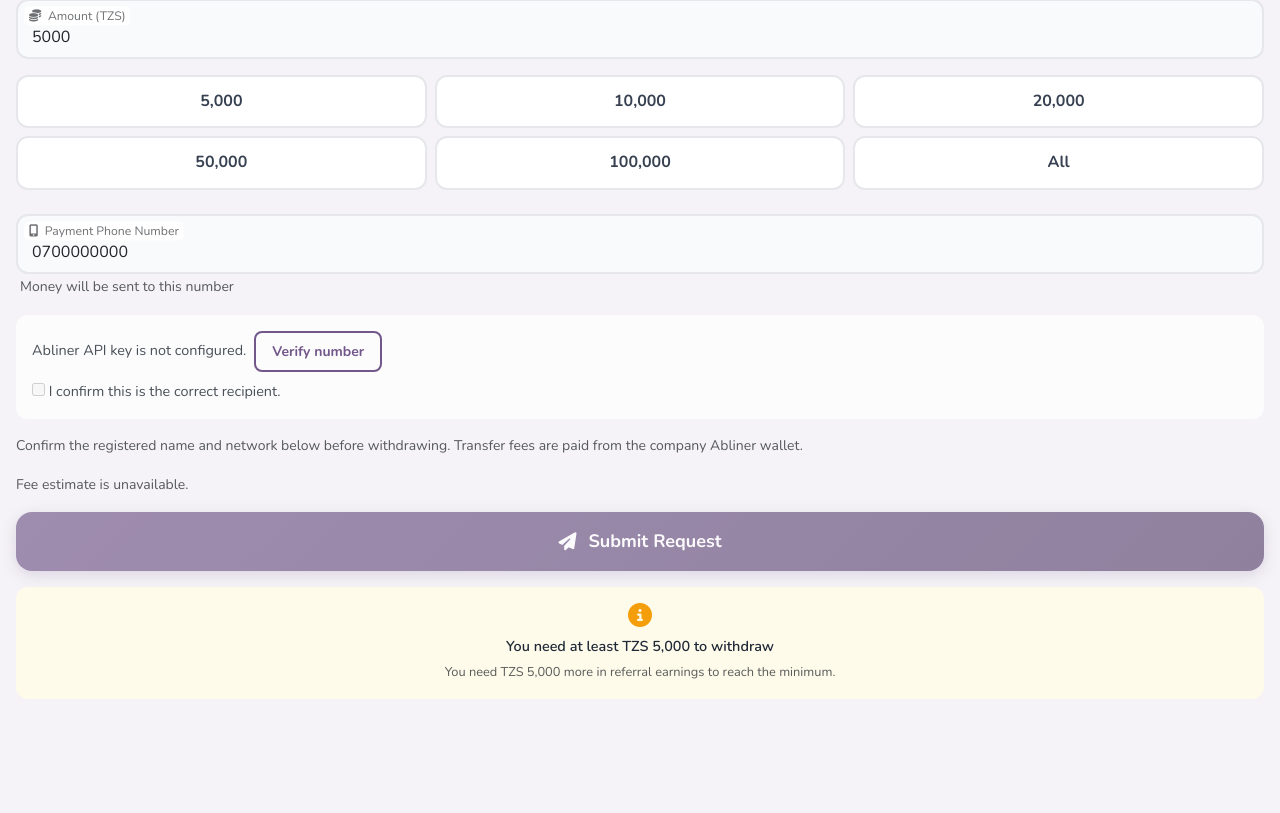
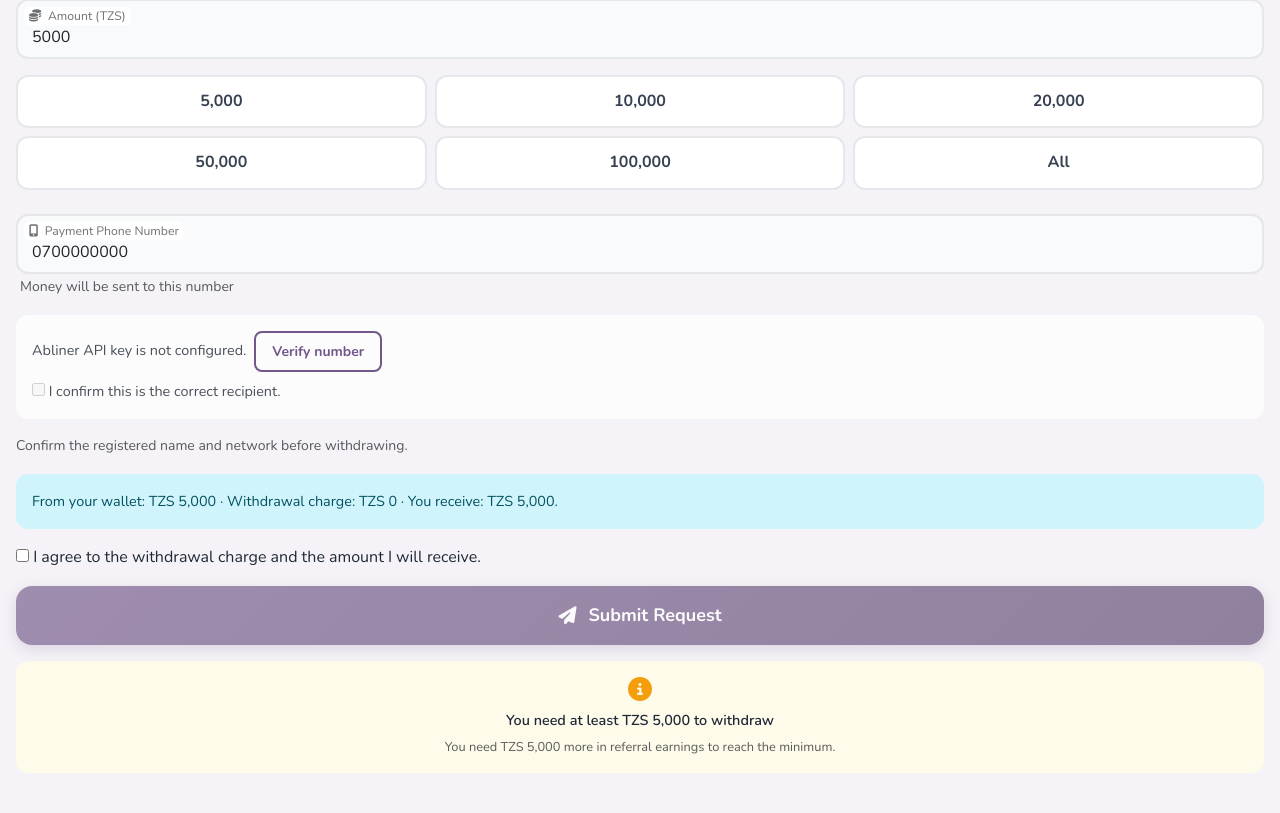
Before and after one commit to mtaitahd/earnsphere, a PHP site: page /earnsphere/withdrawal.php in a window 1280 px wide. Shown: the part 341-1154 px from the top of the page. Before the commit the page ends 1040 px from the top, so only its background shows below. Run offline with PHP 8.4, Linux system fonts and the light colour scheme; a user stored in the database is signed in; data comes from the database, SQL or seed files in the repository; data that the repository does not hold is empty; some libraries are stand-ins or nearby versions.

Commit message:
Add admin-configured withdrawal charges with net payout confirmation

```diff
--- a/admin/withdrawals.php
+++ b/admin/withdrawals.php
@@ -190,6 +190,7 @@ include __DIR__ . '/admin_header.php';
                     </div>
                     <div class="mt-2">
                         <div style="font-size:1.25rem;font-weight:800;color:#72578B;"><?= formatCurrency($wd['amount']) ?></div>
+                        <small class="d-block">User charge: <?= formatCurrency($wd['withdrawal_charge'] ?? 0) ?> · To phone: <?= formatCurrency((float) $wd['amount'] - (float) ($wd['withdrawal_charge'] ?? 0)) ?></small>
                         <small style="color:#9ca3af;"><?= date('d M Y H:i', strtotime($wd['created_at'])) ?></small>
                         <?php if ($wd['admin_note']): ?>
                             <div class="mt-1"><small class="text-muted"><i class="fas fa-comment me-1"></i> <?= sanitize($wd['admin_note']) ?></small></div>
--- a/api/payout_preview.php
+++ b/api/payout_preview.php
@@ -3,5 +3,8 @@ require_once __DIR__ . '/../includes/payment_api.php';
 paymentApiUser();
 $amount = filter_var($_GET['amount'] ?? '', FILTER_VALIDATE_INT);
 if (!$amount || $amount < (float) app_setting('min_withdrawal', MIN_WITHDRAWAL) || $amount > (float) app_setting('max_withdrawal', MAX_WITHDRAWAL)) paymentApiReply(['success' => false, 'error' => 'Invalid amount.'], 422);
-$result = (new AblinerClient())->preview((float) $amount);
+try { $quote = WithdrawalCharge::quote((float) $amount); }
+catch (InvalidArgumentException $e) { paymentApiReply(['success' => false, 'error' => $e->getMessage()], 422); }
+$result = (new AblinerClient())->preview((float) $quote['net_amount']);
+$result['withdrawal_quote'] = $quote;
 paymentApiReply($result, $result['success'] ? 200 : 503);
--- /dev/null
+++ b/assets/js/withdrawal-charge.js
@@ -0,0 +1,22 @@
+(() => {
+    'use strict';
+    const amount = document.getElementById('amount');
+    const output = document.getElementById('withdrawal-quote');
+    const consent = document.getElementById('confirm-withdrawal-terms');
+    if (!amount || !output || !consent) return;
+    const charge = Number(output.dataset.charge);
+    function update() {
+        const gross = Number(amount.value);
+        const net = gross - charge;
+        consent.checked = false;
+        if (!Number.isInteger(gross) || net <= 0) {
+            amount.setCustomValidity('Enter a whole TZS amount greater than the withdrawal charge.');
+            output.textContent = 'Withdrawal charge: TZS ' + charge.toLocaleString() + '. Enter a larger amount to withdraw.';
+            return;
+        }
+        amount.setCustomValidity('');
+        output.textContent = 'From your wallet: TZS ' + gross.toLocaleString() + ' · Withdrawal charge: TZS ' + charge.toLocaleString() + ' · You receive: TZS ' + net.toLocaleString() + '.';
+    }
+    amount.addEventListener('input', update);
+    update();
+})();
--- a/classes/AblinerPayment.php
+++ b/classes/AblinerPayment.php
@@ -4,6 +4,7 @@ require_once __DIR__ . '/Auth.php';
 require_once __DIR__ . '/Wallet.php';
 require_once __DIR__ . '/CommissionEngine.php';
 require_once __DIR__ . '/CommissionPlan.php';
+require_once __DIR__ . '/WithdrawalCharge.php';
 
 class AblinerPayment {
     private AblinerClient $client;
@@ -59,10 +60,12 @@ class AblinerPayment {
             'reference' => $p['gateway_reference'] ?? null, 'status' => $p['status'], 'message' => $message];
     }
 
-    public function requestWithdrawal(int $userId, float $amount, string $phone, string $expectedName = ''): array {
+    public function requestWithdrawal(int $userId, float $amount, string $phone, string $expectedName = '', ?int $expectedCharge = null): array {
         if (!$this->client->ready()) throw new RuntimeException('Abliner withdrawals are not configured yet.');
         if (!is_finite($amount) || floor($amount) !== $amount || $amount < (float) app_setting('min_withdrawal', MIN_WITHDRAWAL)
             || $amount > (float) app_setting('max_withdrawal', MAX_WITHDRAWAL)) throw new InvalidArgumentException('Enter a whole TZS amount within the withdrawal limits.');
+        $quote = WithdrawalCharge::quote($amount);
+        if ($expectedCharge !== null && $expectedCharge !== $quote['withdrawal_charge']) throw new RuntimeException('The withdrawal charge has changed. Reload the page and confirm the new amount.');
         $phone = AblinerClient::normalizePhone($phone);
         // Independently verify the recipient; never trust a browser-supplied name or network.
         $lookup = $this->client->lookup($phone);
@@ -80,18 +83,18 @@ class AblinerPayment {
             if (!$wallet || $amount > (float) $wallet['withdrawable_balance']) throw new RuntimeException('Insufficient available commission earnings.');
             $withdrawal = Database::insert('withdrawals', ['user_id' => $userId, 'amount' => $amount, 'phone' => $phone,
                 'payment_method' => 'mobile_money', 'status' => 'pending', 'gateway' => 'abliner',
-                'recipient_name' => $lookup['data']['name'], 'recipient_network' => $lookup['data']['network']]);
+                'withdrawal_charge' => $quote['withdrawal_charge'], 'recipient_name' => $lookup['data']['name'], 'recipient_network' => $lookup['data']['network']]);
             Database::update('wallets', ['withdrawable_balance' => (float) $wallet['withdrawable_balance'] - $amount,
                 'pending_amount' => (float) $wallet['pending_amount'] + $amount], 'id = ?', [$wallet['id']]);
             Database::insert('wallet_transactions', ['wallet_id' => $wallet['id'], 'user_id' => $userId, 'type' => 'withdrawal',
                 'amount' => -$amount, 'balance_before' => $wallet['balance'], 'balance_after' => $wallet['balance'],
-                'description' => 'Abliner mobile money withdrawal', 'status' => 'pending',
+                'description' => 'Mobile money withdrawal; charge TZS ' . $quote['withdrawal_charge'] . '; recipient receives TZS ' . $quote['net_amount'], 'status' => 'pending',
                 'reference_id' => $withdrawal, 'reference_type' => 'withdrawal']);
             Database::commit();
         } catch (Throwable $e) { if (Database::inTransaction()) Database::rollback(); throw $e; }
         $result = $this->sendPayout($withdrawal, $userId, $amount, $phone, $lookup['data']['name']);
         return ['success' => true, 'withdrawal_id' => $withdrawal, 'payout_status' => $result['status'] ?? 'pending',
-            'amount' => $amount, 'phone' => $phone, 'recipient_name' => $lookup['data']['name'], 'network' => $lookup['data']['network'],
+            'amount' => $amount, 'withdrawal_charge' => $quote['withdrawal_charge'], 'net_amount' => $quote['net_amount'], 'phone' => $phone, 'recipient_name' => $lookup['data']['name'], 'network' => $lookup['data']['network'],
             'fees' => $result['fees'] ?? 0, 'reference' => $result['reference'] ?? null,
             'message' => $result['error'] ?? ($result['status'] === 'completed' ? 'Money has been sent to your mobile money account.' : 'Withdrawal is awaiting confirmation. Do not submit it again.')];
     }
@@ -109,15 +112,17 @@ class AblinerPayment {
                     'fees' => $existing['fees'], 'message' => 'Existing payout retained. Verify it; no second transfer was sent.'];
             }
             if (!in_array($wd['status'], ['pending', 'approved'], true) || empty($wd['recipient_name'])) throw new RuntimeException('Withdrawal cannot be dispatched.');
+            $netAmount = (float) $wd['amount'] - (float) ($wd['withdrawal_charge'] ?? 0);
+            if ($netAmount <= 0) throw new RuntimeException('Invalid withdrawal charge.');
             $key = 'ES-WD-' . $withdrawalId . '-' . bin2hex(random_bytes(8));
             $id = Database::insert('payouts', ['user_id' => $userId, 'withdrawal_id' => $withdrawalId,
-                'amount' => $wd['amount'], 'total' => $wd['amount'], 'channel' => 'mobile', 'provider' => $wd['recipient_network'],
+                'amount' => $netAmount, 'total' => $netAmount, 'channel' => 'mobile', 'provider' => $wd['recipient_network'],
                 'recipient_phone' => $wd['phone'], 'recipient_name' => $wd['recipient_name'], 'status' => 'pending',
                 'gateway' => 'abliner', 'idempotency_key' => $key]);
             Database::update('withdrawals', ['status' => 'processing'], 'id = ?', [$withdrawalId]);
             Database::commit();
         } catch (Throwable $e) { if (Database::inTransaction()) Database::rollback(); throw $e; }
-        $result = $this->client->withdraw(['amount' => (int) $wd['amount'], 'method' => 'mobile', 'currency' => 'TZS',
+        $result = $this->client->withdraw(['amount' => (int) $netAmount, 'method' => 'mobile', 'currency' => 'TZS',
             'recipient' => $wd['phone'], 'reference' => $key, 'callback_url' => $this->client->callbackUrl()], $key);
         $this->handleSubmission('payouts', $id, $result);
         $payout = Database::fetchOne('SELECT * FROM payouts WHERE id = ?', [$id]);
@@ -262,7 +267,9 @@ class AblinerPayment {
         $wd = Database::fetchOne('SELECT * FROM withdrawals WHERE id = ? FOR UPDATE', [$payout['withdrawal_id']]);
         if (!$wd || $wd['gateway'] !== 'abliner' || !in_array($wd['status'], ['pending', 'approved', 'processing'], true)) throw new RuntimeException('Withdrawal hold is no longer available.');
         $wallet = Database::fetchOne('SELECT * FROM wallets WHERE user_id = ? FOR UPDATE', [$payout['user_id']]);
-        $amount = (float) $payout['amount'];
+        $amount = (float) $wd['amount']; // The held wallet debit includes the user's fixed charge.
+        $net = $amount - (float) ($wd['withdrawal_charge'] ?? 0);
+        if (abs($net - (float) $payout['amount']) > 0.001) throw new RuntimeException('Payout and withdrawal charge do not match.');
         if (!$wallet || (float) $wallet['pending_amount'] < $amount) throw new RuntimeException('Wallet hold mismatch.');
         $balanceAfter = (float) $wallet['balance'] - ($status === 'completed' ? $amount : 0);
         $values = ['pending_amount' => (float) $wallet['pending_amount'] - $amount];
--- a/classes/Wallet.php
+++ b/classes/Wallet.php
@@ -277,10 +277,10 @@ class Wallet {
             $verified = $_SESSION['verified_recipient'] ?? [];
             $normalized = AblinerClient::normalizePhone($phone);
             if (($verified['phone'] ?? '') !== $normalized || ($verified['expires'] ?? 0) < time()
-                || ($_POST['confirm_recipient'] ?? '') !== '1') {
+                || ($_POST['confirm_recipient'] ?? '') !== '1' || ($_POST['confirm_withdrawal_terms'] ?? '') !== '1') {
                 return ['success' => false, 'errors' => ['Verify and confirm the recipient name before withdrawing.']];
             }
-            return (new AblinerPayment())->requestWithdrawal($userId, $amount, $normalized, $verified['name']);
+            return (new AblinerPayment())->requestWithdrawal($userId, $amount, $normalized, $verified['name'], WithdrawalCharge::validate($_POST['withdrawal_charge_quote'] ?? ''));
         } catch (InvalidArgumentException | RuntimeException $e) {
             return ['success' => false, 'errors' => [$e->getMessage()]];
         } catch (Throwable $e) {
--- /dev/null
+++ b/classes/WithdrawalCharge.php
@@ -0,0 +1,23 @@
+<?php
+require_once __DIR__ . '/../config/database.php';
+
+class WithdrawalCharge {
+    public static function validate(mixed $value): int {
+        if (!is_scalar($value) || !preg_match('/^\d+$/D', (string) $value) || (float) $value > 3000000) {
+            throw new InvalidArgumentException('Withdrawal charge must be a whole, non-negative TZS amount.');
+        }
+        return (int) $value;
+    }
+
+    public static function configured(): int {
+        return self::validate(app_setting('withdrawal_charge', 0));
+    }
+
+    public static function quote(float $amount, ?int $charge = null): array {
+        $charge = $charge ?? self::configured();
+        if (!is_finite($amount) || floor($amount) !== $amount || $amount <= $charge || $charge < 0) {
+            throw new InvalidArgumentException('Withdrawal amount must be greater than the withdrawal charge.');
+        }
+        return ['amount' => $amount, 'withdrawal_charge' => $charge, 'net_amount' => $amount - $charge];
+    }
+}
--- a/database/migrate_abliner.php
+++ b/database/migrate_abliner.php
@@ -39,4 +39,5 @@ Database::query("CREATE TABLE IF NOT EXISTS abliner_notifications (
 foreach (['abliner_api_key' => 'Abliner API key', 'abliner_webhook_secret' => 'Abliner webhook signing secret'] as $key => $label) {
     Database::query("INSERT IGNORE INTO settings (setting_key, setting_value, setting_type, description) VALUES (?, '', 'text', ?)", [$key, $label]);
 }
+require __DIR__ . '/migrate_withdrawal_charge.php';
 echo "Abliner migration complete. Existing transactions retain their original gateway.\n";
--- a/withdrawal.php
+++ b/withdrawal.php
@@ -6,6 +6,7 @@
 require_once __DIR__ . '/config/database.php';
 require_once __DIR__ . '/classes/Auth.php';
 require_once __DIR__ . '/classes/Wallet.php';
+require_once __DIR__ . '/classes/WithdrawalCharge.php';
 require_once __DIR__ . '/includes/helpers.php';
 
 Auth::initSession();
@@ -22,6 +23,7 @@ $pendingWithdrawals = Database::fetchAll(
     [$_SESSION['user_id']]
 );
 
+$withdrawalCharge = WithdrawalCharge::configured();
 $success = '';
 $error = '';
 $payoutResult = null;
@@ -116,6 +118,8 @@ include __DIR__ . '/includes/public_head.php';
                     <span style="color:var(--gray-500);font-size:0.85rem;">Amount</span>
                     <span style="font-weight:700;color:var(--gray-800);"><?= formatCurrency($payoutResult['amount']) ?></span>
                 </div>
+                <div class="d-flex justify-content-between py-2"><span>Withdrawal charge</span><strong><?= formatCurrency($payoutResult['withdrawal_charge'] ?? 0) ?></strong></div>
+                <div class="d-flex justify-content-between py-2"><span>Amount to phone</span><strong><?= formatCurrency($payoutResult['net_amount'] ?? $payoutResult['amount']) ?></strong></div>
                 <div style="display:flex;justify-content:space-between;padding:0.4rem 0;border-bottom:1px solid var(--gray-100);">
                     <span style="color:var(--gray-500);font-size:0.85rem;">Phone</span>
                     <span style="font-weight:700;color:var(--gray-800);"><?= formatPhone($payoutResult['phone']) ?></span>
@@ -165,6 +169,7 @@ include __DIR__ . '/includes/public_head.php';
 
         <form method="POST" action="">
             <input type="hidden" name="<?= CSRF_TOKEN_NAME ?>" value="<?= $csrf ?>">
+            <input type="hidden" name="withdrawal_charge_quote" value="<?= $withdrawalCharge ?>">
 
             <div class="form-floating mb-3">
                 <input type="number" class="form-control" id="amount" name="amount"
@@ -191,7 +196,9 @@ include __DIR__ . '/includes/public_head.php';
                 <small class="text-muted ms-1">Money will be sent to this number</small>
             </div>
 
-            <p class="text-muted small">Confirm the registered name and network below before withdrawing. Transfer fees are paid from the company Abliner wallet.</p><p id="payout-fees" class="text-muted small" aria-live="polite"></p>
+            <p class="text-muted small">Confirm the registered name and network before withdrawing.</p>
+            <p id="withdrawal-quote" class="alert alert-info small" data-charge="<?= $withdrawalCharge ?>" aria-live="polite">Withdrawal charge: <?= formatCurrency($withdrawalCharge) ?>, deducted from the requested amount.</p>
+            <label class="d-block mb-3"><input type="checkbox" id="confirm-withdrawal-terms" name="confirm_withdrawal_terms" value="1" required> I agree to the withdrawal charge and the amount I will receive.</label>
             <button type="submit" class="btn btn-primary btn-block btn-lg" id="submitBtn" <?= ($wallet['withdrawable_balance'] ?? 0) < app_setting('min_withdrawal', MIN_WITHDRAWAL) ? 'disabled' : '' ?>>
                 <i class="fas fa-paper-plane me-1"></i> Submit Request
             </button>
@@ -224,6 +231,7 @@ include __DIR__ . '/includes/public_head.php';
                 </div>
                 <div class="item-info">
                     <p class="item-title"><?= formatCurrency($wd['amount']) ?></p>
+                    <small>Charge: <?= formatCurrency($wd['withdrawal_charge'] ?? 0) ?> · To phone: <?= formatCurrency((float) $wd['amount'] - (float) ($wd['withdrawal_charge'] ?? 0)) ?></small>
                     <p class="item-subtitle">
                         <?= formatPhone($wd['phone']) ?> &middot; <?= timeAgo($wd['created_at']) ?>
                     </p>
@@ -259,6 +267,7 @@ document.querySelector('form').addEventListener('submit', function() {
 function setAmount(amount) {
     if (amount > maxBalance) amount = maxBalance;
     amountInput.value = amount;
+    amountInput.dispatchEvent(new Event('input', { bubbles: true }));
     document.querySelectorAll('.quick-amount-btn').forEach(b => b.classList.remove('active'));
     event.target.classList.add('active');
     toggleSubmit();
@@ -266,6 +275,7 @@ function setAmount(amount) {
 
 function setMax() {
     amountInput.value = maxBalance;
+    amountInput.dispatchEvent(new Event('input', { bubbles: true }));
     document.querySelectorAll('.quick-amount-btn').forEach(b => b.classList.remove('active'));
     event.target.classList.add('active');
     toggleSubmit();
@@ -297,23 +307,5 @@ function setMax() {
 </nav>
 
 <script src="<?= htmlspecialchars(SITE_URL, ENT_QUOTES) ?>/assets/js/recipient-lookup.js"></script>
-<script>
-(() => {
-    const amount = document.getElementById('amount');
-    const output = document.getElementById('payout-fees');
-    if (!amount || !output) return;
-    let timer, version = 0;
-    async function preview() {
-        const current = ++version;
-        const value = amount.value;
-        try {
-            const result = await (await fetch(<?= json_encode(SITE_URL . '/api/payout_preview.php?amount=') ?> + encodeURIComponent(value))).json();
-            if (current !== version || amount.value !== value) return;
-            output.textContent = result.success ? 'Estimated company transfer fee: TZS ' + Number(result.data.fee_tzs).toLocaleString() + '. You receive TZS ' + Number(value).toLocaleString() + '.' : 'Fee estimate is unavailable.';
-        } catch (error) { if (current === version) output.textContent = 'Fee estimate is unavailable.'; }
-    }
-    amount.addEventListener('input', () => { clearTimeout(timer); version++; timer = setTimeout(preview, 700); });
-    preview();
-})();
-</script>
+<script src="<?= htmlspecialchars(SITE_URL, ENT_QUOTES) ?>/assets/js/withdrawal-charge.js"></script>
 <?php include __DIR__ . '/includes/public_foot.php'; ?>
```
Also changed, not shown: DEPLOYMENT.md (+21 -3 lines), admin/settings.php (+11 -2 lines), database/migrate_withdrawal_charge.php (added, +7 -0 lines), tests/abliner_payment_test.php (+9 -2 lines), tests/withdrawal_charge_test.js (added, +21 -0 lines).
